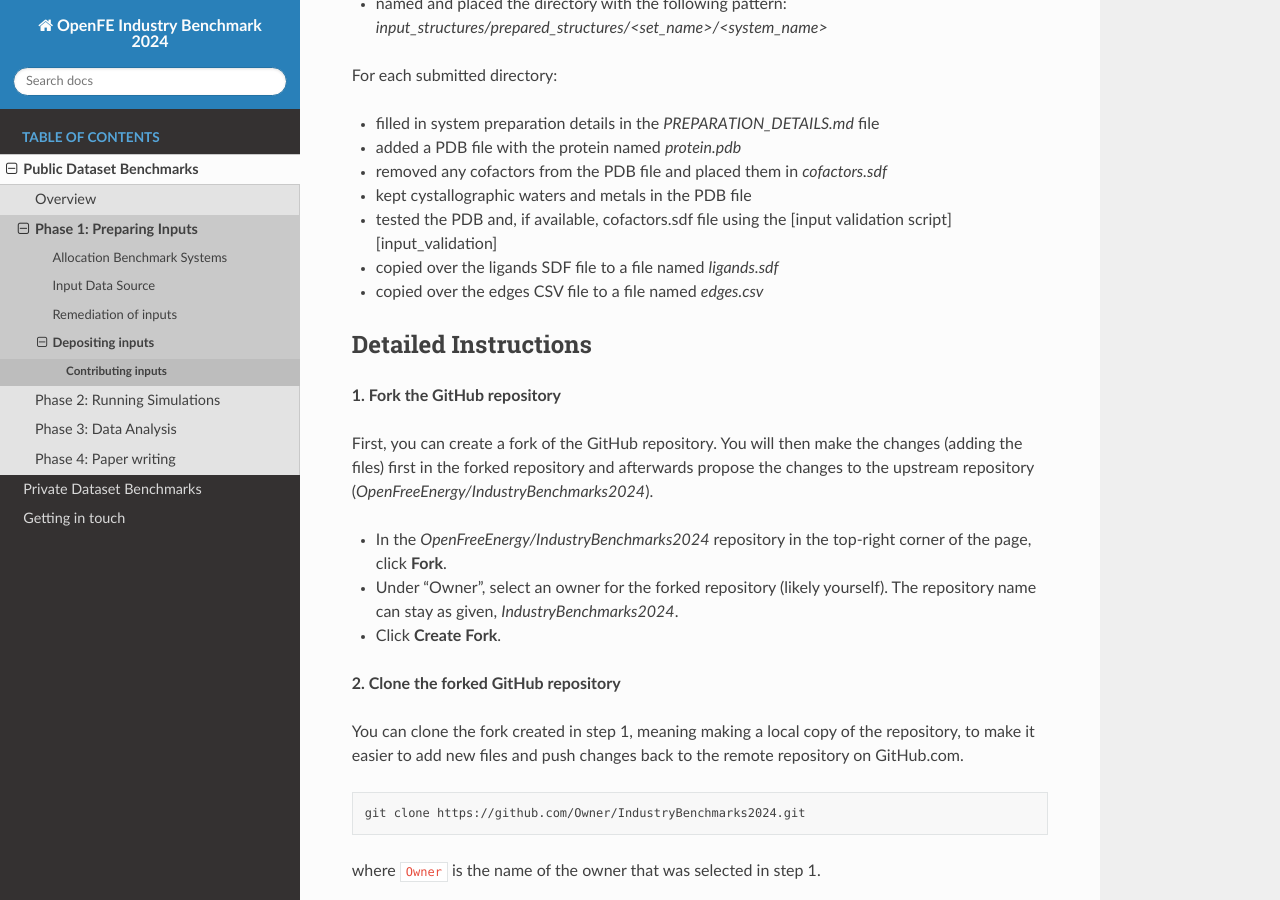
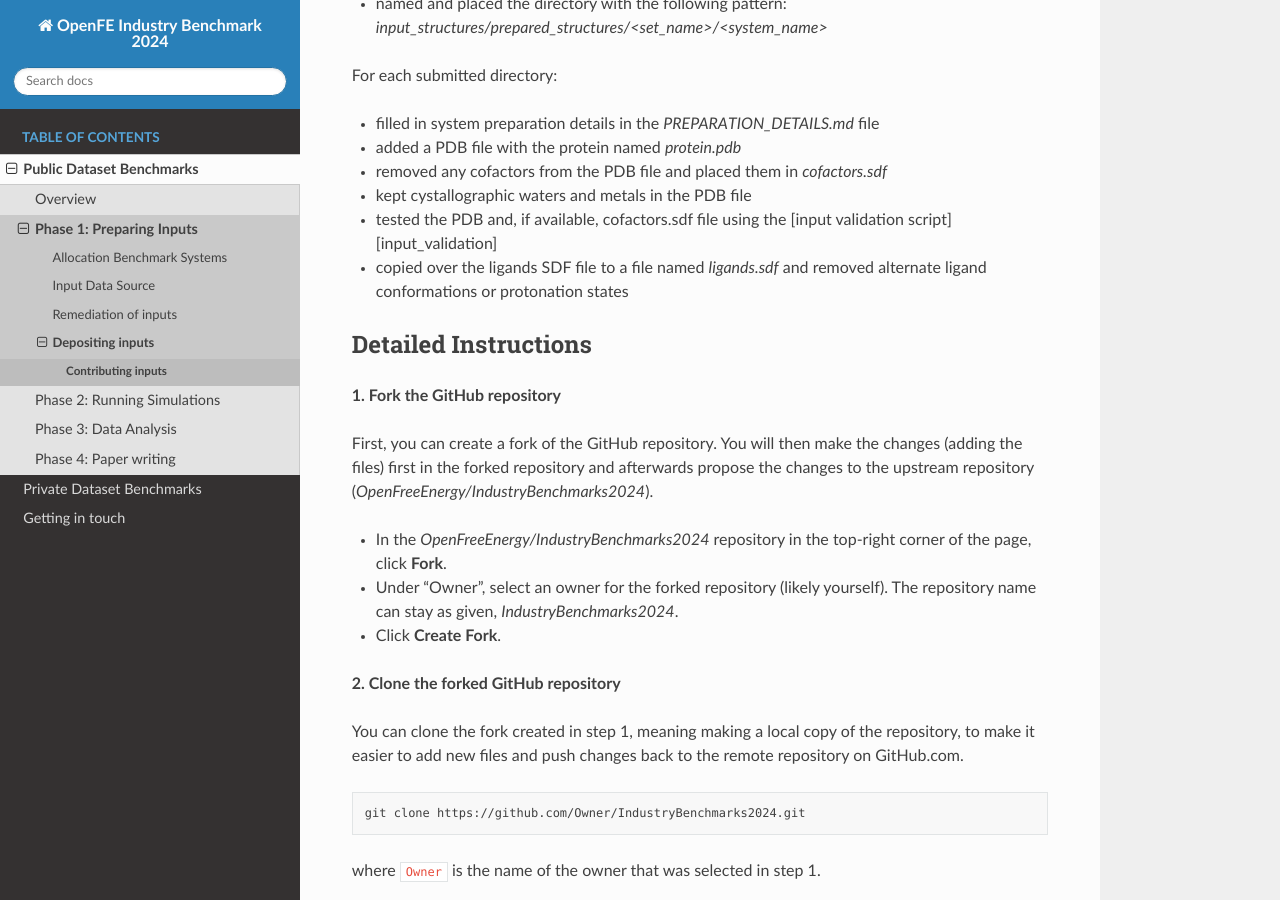
Before and after one commit to OpenFreeEnergy/IndustryBenchmarks2024, a Sphinx documentation site: the page built from docs/source/public/contributing_inputs.rst, in a window 1280 px wide and 900 px high, scrolled down 344 px. Built offline with Sphinx 7.4.7 and the Read the Docs theme 2.0.0, drawn with Linux system fonts in a browser that asks for light colours; some of the changed text lies outside the part shown.

Commit message:
Change instructions to not keep the edges.csv files

```diff
--- a/docs/source/public/contributing_inputs.rst
+++ b/docs/source/public/contributing_inputs.rst
@@ -21,8 +21,7 @@ For each submitted directory:
 * removed any cofactors from the PDB file and placed them in `cofactors.sdf`
 * kept cystallographic waters and metals in the PDB file
 * tested the PDB and, if available, cofactors.sdf file using the [input validation script][input_validation]
-* copied over the ligands SDF file to a file named `ligands.sdf`
-* copied over the edges CSV file to a file named `edges.csv`
+* copied over the ligands SDF file to a file named `ligands.sdf` and removed alternate ligand conformations or protonation states
 
 
 Detailed Instructions
@@ -80,7 +79,6 @@ Following files will need to be added to the respective directory for each syste
 * ``protein.pdb``: PDB file with the protein, including crystallographic waters and metals
 * ``cofactors.sdf``: Cofactors that were moved from the original PDB file to this file
 * ``ligands.sdf``: Ligand SDF
-* ``edges.csv``: Edges CSV file
 
 **5. Create a Pull Request into the upstream repository**
 
--- a/docs/source/public/input_preparation.rst
+++ b/docs/source/public/input_preparation.rst
@@ -26,7 +26,6 @@ By the end of these instructions you should have:
 
 * A PDB file containing the system protein, crystallographic waters and ions (named `protein.pdb`)
 * An SDF file containing the ligands being mutated (named `ligands.sdf`)
-* A CSV file containing the original FEP+ perturbation network (named `edges.csv`)
 * (Optional) An SDF file containing any system cofactors (named `cofactors.sdf`)
 
 
@@ -169,7 +168,7 @@ Submitting prepared input files
 
 All prepared inputs should be submitted to the OpenFE Public Benchmark github repository, more specifically to the
 `prepared_structures <https://github.com/OpenFreeEnergy/IndustryBenchmarks2024/tree/main/industry_benchmarks/inputs/prepared_structures>`_ subfolder.
-This should be done via Pull Request, with a folder for each prepared system including the protein PDB, ligand SDF, relevant edges CSV, and if available cofactor SDF file.
+This should be done via Pull Request, with a folder for each prepared system including the protein PDB, ligand SDF, and if available cofactor SDF file.
 A short bullet point summary of any remediation steps, including any software used, should also be included as a markdown file.
 Further details can be found in the :ref:`contributing-inputs` page.
 
```
Also changed, not shown: .github/pull_request_template.md.
